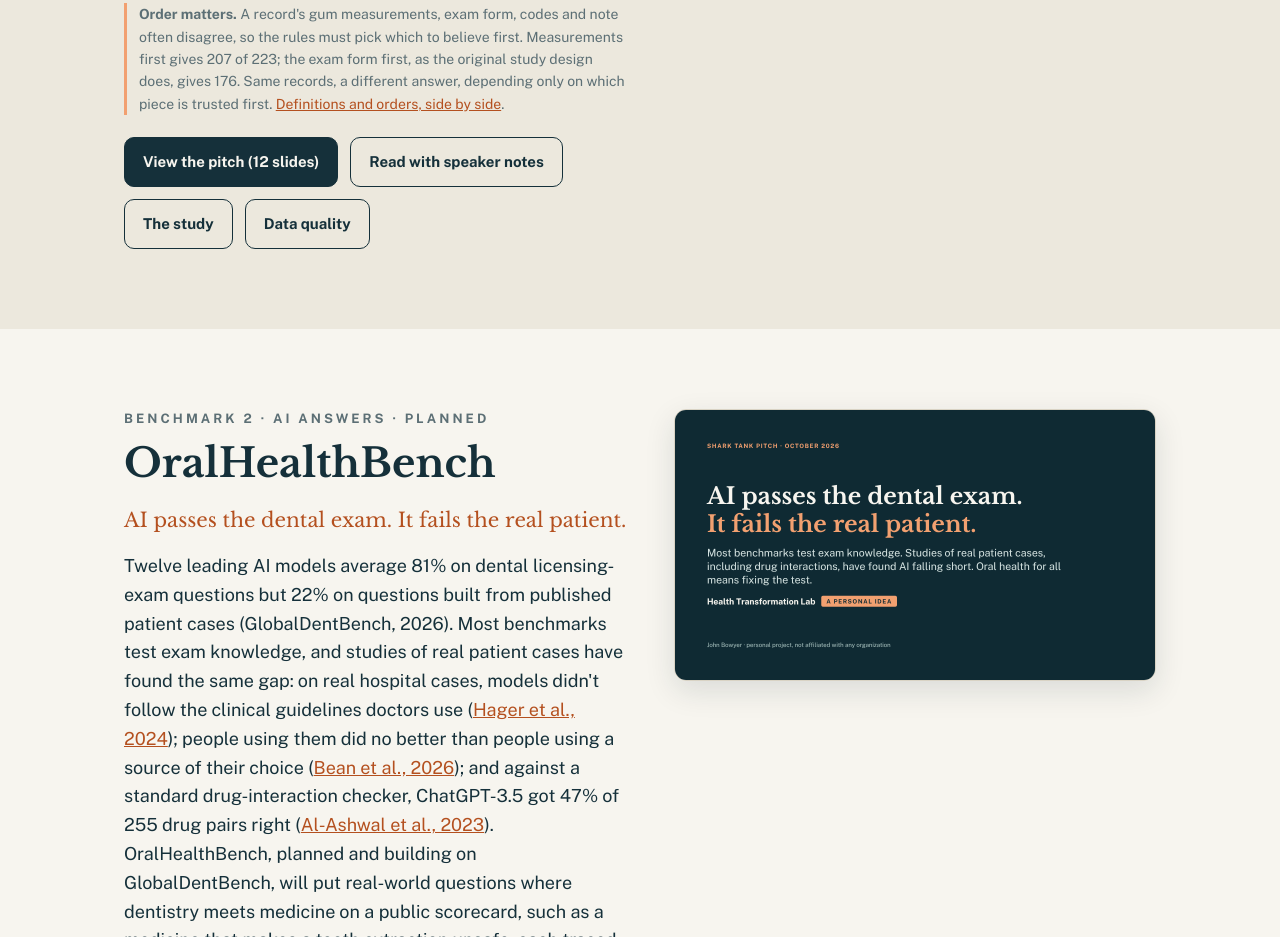
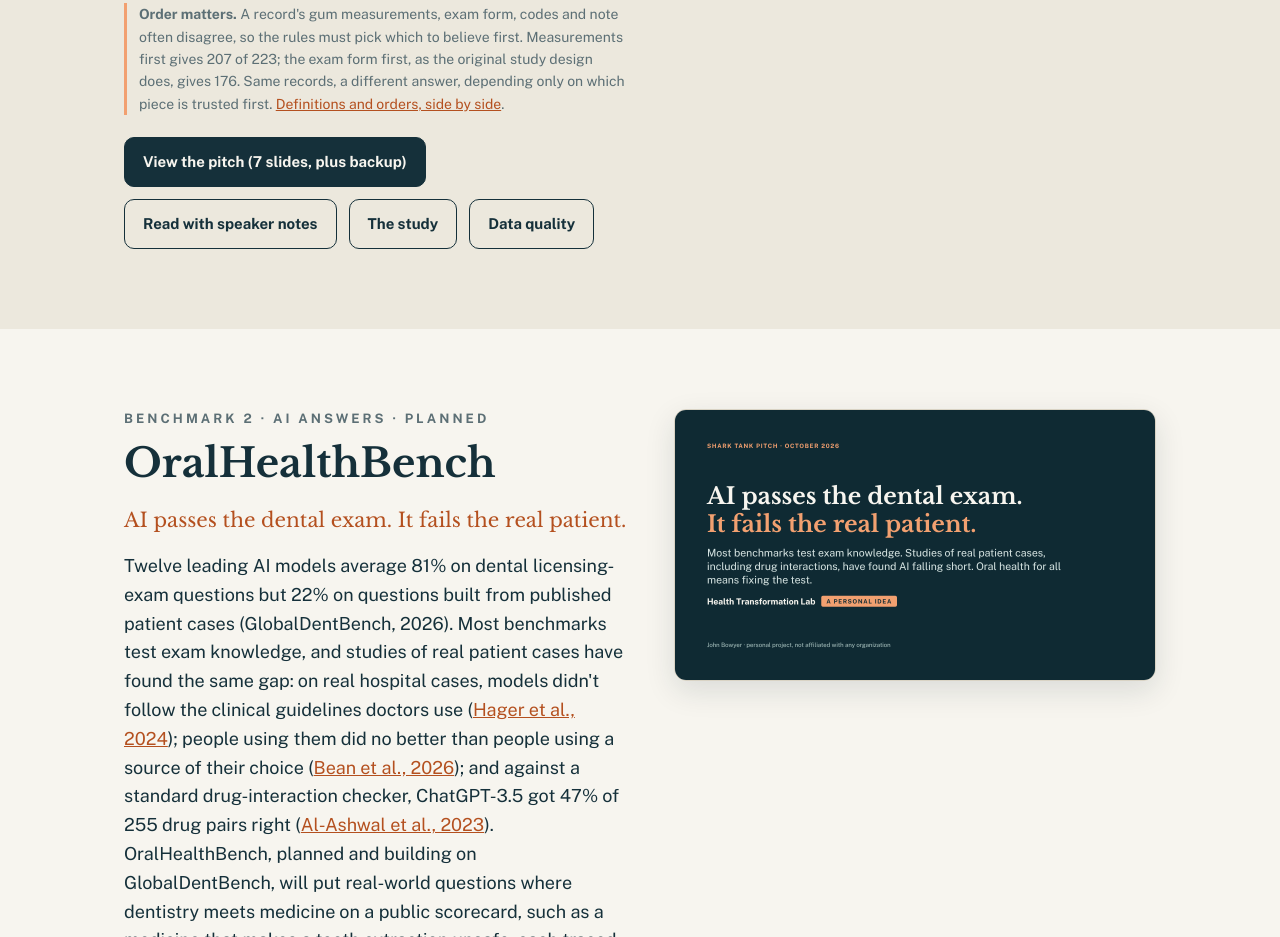
Before and after one commit to healthtransformationlab/healthtransformationlab.github.io, a plain HTML site: page index.html in a window 1280 px wide. Shown: the part 3697-4634 px from the top of the page. Drawn offline with nearby package versions, Linux system fonts and the light colour scheme.

Commit message:
Say the PerioBench pitch is 7 slides, plus backup
The homepage still said 12 slides after #870/#880 reshaped the deck.
The live perio-bench copy has a 7-slide main path and an appendix.

Co-authored-by: Cursor <cursoragent@cursor.com>

```diff
--- a/index.html
+++ b/index.html
@@ -199,7 +199,7 @@ footer p{max-width:60em;margin-bottom:10px}
       <p class="note">Scored against the generator's answer key, which the project's own 2017 rules made from invented measurements: agreement with that key, not accuracy on real patients, and not clinical performance. <a href="scoring/">How scoring works</a>.</p>
       <p class="note"><b>Order matters.</b> A record's gum measurements, exam form, codes and note often disagree, so the rules must pick which to believe first. Measurements first gives 207 of 223; the exam form first, as the original study design does, gives 176. Same records, a different answer, depending only on which piece is trusted first. <a href="standards/">Definitions and orders, side by side</a>.</p>
       <div class="buttons">
-        <a class="btn primary" href="perio-bench/" target="_blank" rel="noopener">View the pitch (12 slides)</a>
+        <a class="btn primary" href="perio-bench/" target="_blank" rel="noopener">View the pitch (7 slides, plus backup)</a>
         <a class="btn" href="https://github.com/healthtransformationlab/health-transformation-lab-nlp/blob/main/docs/edr/full_text_and_notes.md" target="_blank" rel="noopener">Read with speaker notes</a>
         <a class="btn" href="https://github.com/healthtransformationlab/health-transformation-lab-nlp/blob/main/docs/edr/README.md" target="_blank" rel="noopener">The study</a>
         <a class="btn" href="data-quality/">Data quality</a>
```
